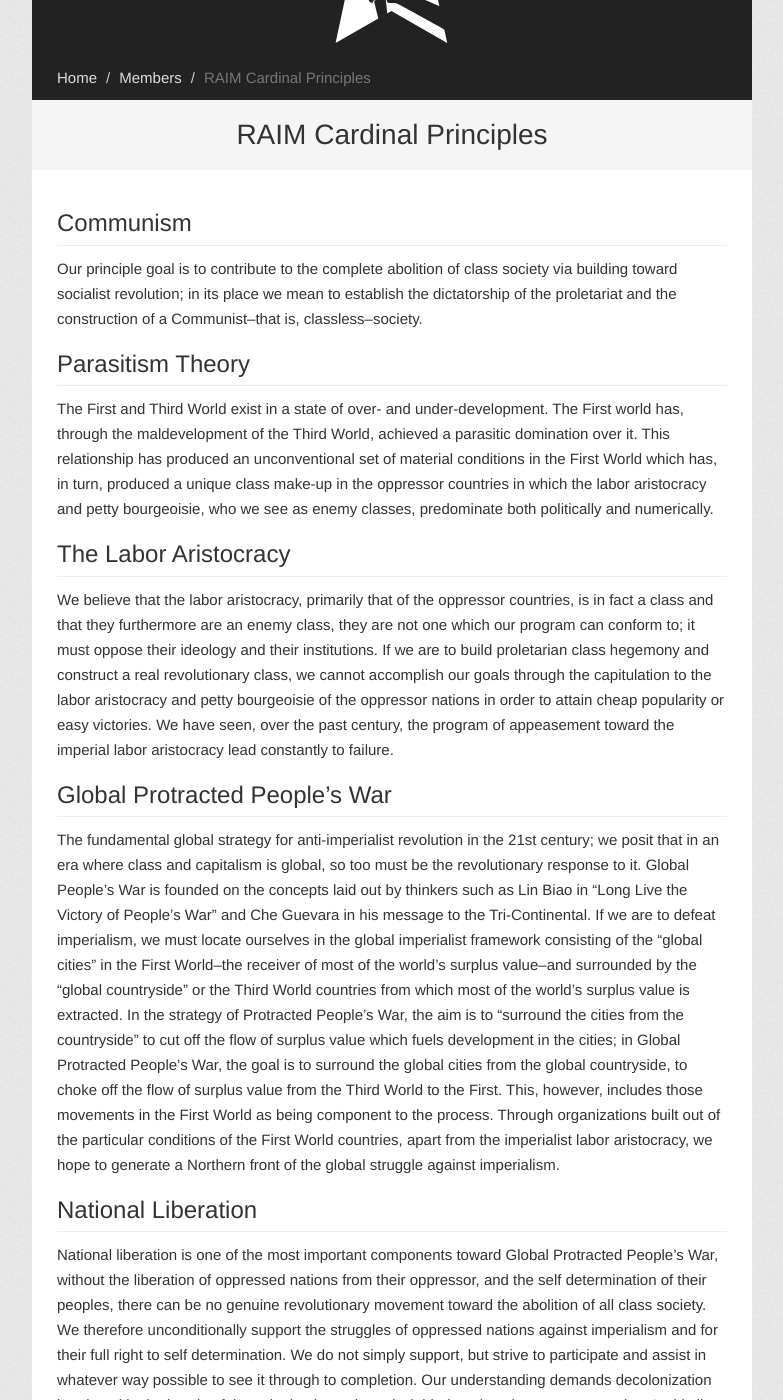
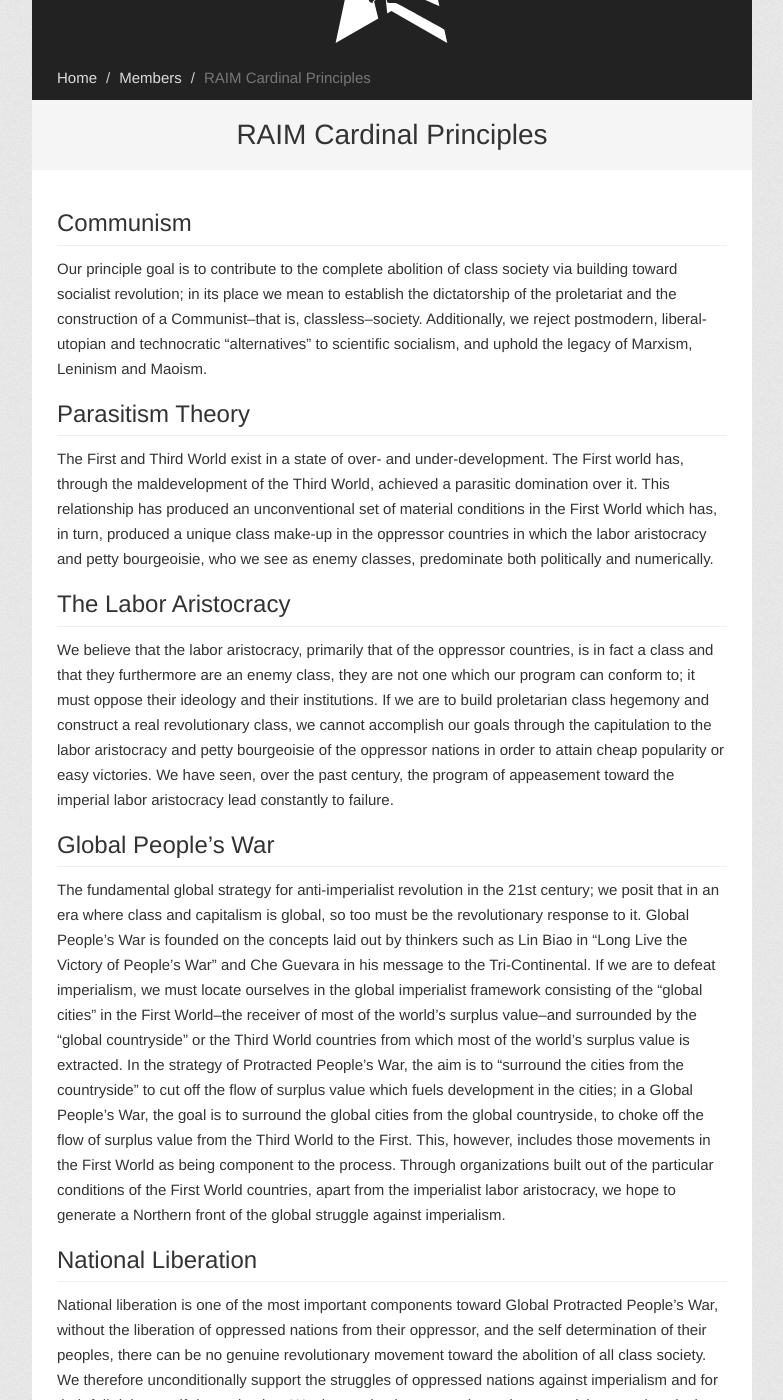
Before and after one commit to thirdworldists/thirdworldists.github.io, a Jekyll site: the page built from _members/cardinal-principles.md, in a window 1280 px wide and 1400 px high, scrolled down 191 px. Shown: the whole window, without its empty margins (248-1031 px from the left). Built offline with Jekyll 4.4.1, drawn with Linux system fonts in a browser that asks for light colours; nearby versions of some CDN libraries; some of the changed text lies outside the part shown.

Commit message:
Update cardinal-principles.md
We have decided to remove the last point of the cardinal principles for the reason that it is superfluous in the face of all other points in the cardinal principles, but not due to any disagreement with its content. The cardinal principles are meant to be the most reduced position necessary for membership in RAIM, and therefore it helps to remain as concise as possible in its explanation. Further, we will be adding the line "We reject postmodern, liberal-utopian and technocratic "alternatives" to scientific socialism, and uphold the legacy of Marxism, Leninism and Maoism."

```diff
--- a/_members/cardinal-principles.md
+++ b/_members/cardinal-principles.md
@@ -7,7 +7,7 @@
 
 ## Communism
 
-Our principle goal is to contribute to the complete abolition of class society via building toward socialist revolution; in its place we mean to establish the dictatorship of the proletariat and the construction of a Communist--that is, classless--society.
+Our principle goal is to contribute to the complete abolition of class society via building toward socialist revolution; in its place we mean to establish the dictatorship of the proletariat and the construction of a Communist--that is, classless--society. Additionally, we reject postmodern, liberal-utopian and technocratic "alternatives" to scientific socialism, and uphold the legacy of Marxism, Leninism and Maoism.
 
 ## Parasitism Theory
 
@@ -17,9 +17,9 @@
 
 We believe that the labor aristocracy, primarily that of the oppressor countries, is in fact a class and that they furthermore are an enemy class, they are not one which our program can conform to; it must oppose their ideology and their institutions. If we are to build proletarian class hegemony and construct a real revolutionary class, we cannot accomplish our goals through the capitulation to the labor aristocracy and petty bourgeoisie of the oppressor nations in order to attain cheap popularity or easy victories. We have seen, over the past century, the program of appeasement toward the imperial labor aristocracy lead constantly to failure.
 
-## Global Protracted People's War
+## Global People's War
 
-The fundamental global strategy for anti-imperialist revolution in the 21st century; we posit that in an era where class and capitalism is global, so too must be the revolutionary response to it. Global People's War is founded on the concepts laid out by thinkers such as Lin Biao in "Long Live the Victory of People's War" and Che Guevara in his message to the Tri-Continental. If we are to defeat imperialism, we must locate ourselves in the global imperialist framework consisting of the "global cities" in the First World--the receiver of most of the world's surplus value--and surrounded by the "global countryside" or the Third World countries from which most of the world's surplus value is extracted. In the strategy of Protracted People's War, the aim is to "surround the cities from the countryside" to cut off the flow of surplus value which fuels development in the cities; in Global Protracted People's War, the goal is to surround the global cities from the global countryside, to choke off the flow of surplus value from the Third World to the First. This, however, includes those movements in the First World as being component to the process. Through organizations built out of the particular conditions of the First World countries, apart from the imperialist labor aristocracy, we hope to generate a Northern front of the global struggle against imperialism.
+The fundamental global strategy for anti-imperialist revolution in the 21st century; we posit that in an era where class and capitalism is global, so too must be the revolutionary response to it. Global People's War is founded on the concepts laid out by thinkers such as Lin Biao in "Long Live the Victory of People's War" and Che Guevara in his message to the Tri-Continental. If we are to defeat imperialism, we must locate ourselves in the global imperialist framework consisting of the "global cities" in the First World--the receiver of most of the world's surplus value--and surrounded by the "global countryside" or the Third World countries from which most of the world's surplus value is extracted. In the strategy of Protracted People's War, the aim is to "surround the cities from the countryside" to cut off the flow of surplus value which fuels development in the cities; in a Global People's War, the goal is to surround the global cities from the global countryside, to choke off the flow of surplus value from the Third World to the First. This, however, includes those movements in the First World as being component to the process. Through organizations built out of the particular conditions of the First World countries, apart from the imperialist labor aristocracy, we hope to generate a Northern front of the global struggle against imperialism.
 
 ## National Liberation
 
```
Also changed, not shown: other parts of _members/cardinal-principles.md (+0 -4 lines).
